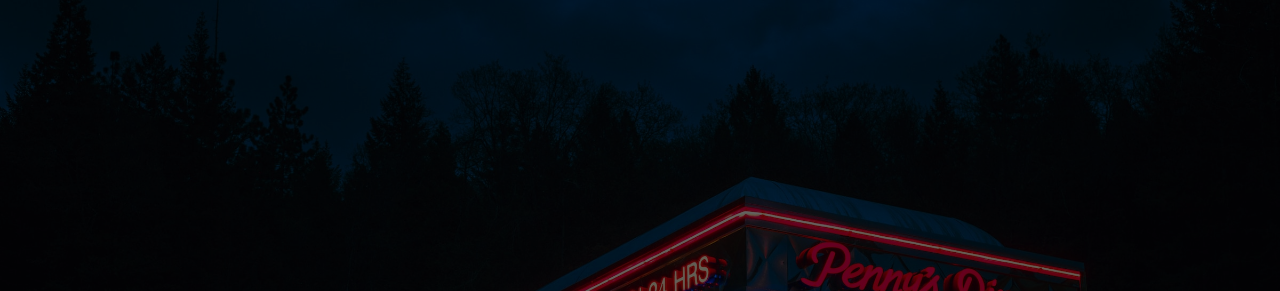
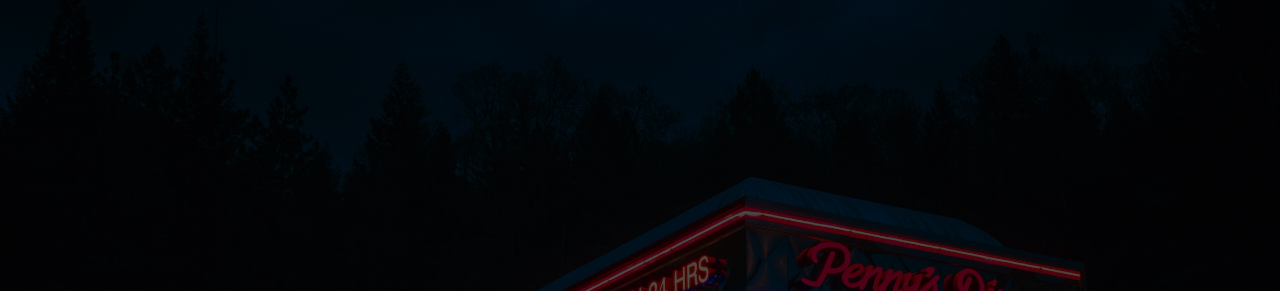
Before and after one commit to jamesspearsv/restaurant-page, a website built with webpack: page src/template.html in a window 1280 px wide. Shown: the part 75-366 px from the top of the page. Built offline with nearby package versions, Linux system fonts and the light colour scheme.

Commit message:
Removed hero-content and updated hero style

```diff
--- a/src/components/home/home.css
+++ b/src/components/home/home.css
@@ -3,18 +3,11 @@
 
   color: white;
   height: calc(100vh - var(--nav-height));
-  background-image: url("../../assets/diner.jpg");
+  background-image: linear-gradient(rgba(0, 0, 0, 0.75), rgba(0, 0, 0, 0.6)),
+    url("../../assets/diner.jpg");
   background-size: cover;
   background-position: center;
   margin: 0;
-}
-
-.hero-content {
-  background-color: rgba(0, 0, 0, 0.6);
-  position: relative;
-  height: 100%;
-
-  padding: 2rem;
 
   display: flex;
   flex-direction: column;
@@ -23,10 +16,10 @@
   gap: 1.5rem;
 }
 
-.hero-content h1 {
+.hero h1 {
   font-size: 3rem;
 }
 
-.hero-content p {
+.hero p {
   font-size: 2rem;
 }
--- a/src/components/home/home.js
+++ b/src/components/home/home.js
@@ -4,21 +4,16 @@ import "./home.css";
 export default function createHome() {
   // Create page skeleton from utilities
   const main = createSkeleton();
-  main.classList.add("home-section");
 
   const hero = document.createElement("div");
   hero.classList.add("hero");
   main.appendChild(hero);
 
-  const heroContent = document.createElement("div");
-  heroContent.classList.add("hero-content");
-  hero.appendChild(heroContent);
-
   const heading = document.createElement("h1");
   heading.textContent = "Welcome to the Diner!";
-  heroContent.appendChild(heading);
+  hero.appendChild(heading);
 
   const subtitle = document.createElement("p");
   subtitle.textContent = "The #1 spot to eat in WV!";
-  heroContent.appendChild(subtitle);
+  hero.appendChild(subtitle);
 }
```
